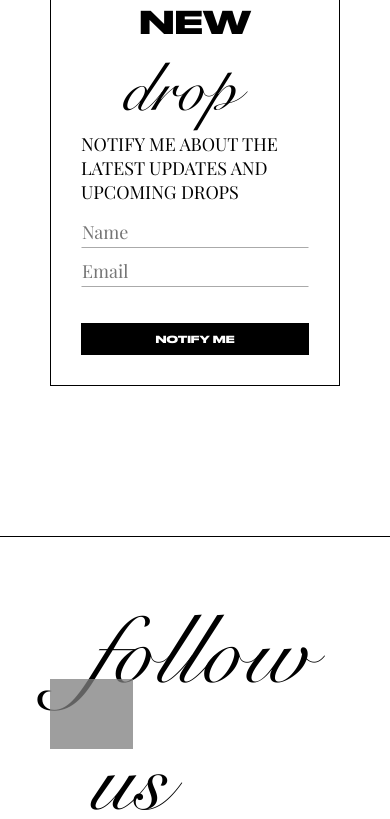
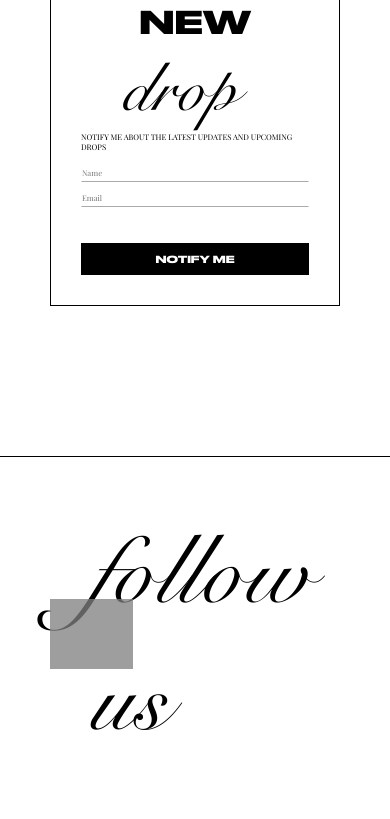
Before and after one commit to Truowng/Nightfox, a website: page index.html in a window 390 px wide. Shown: the part 3860-4679 px from the top of the page. Drawn offline with nearby package versions, Linux system fonts and the light colour scheme; grey boxes are pictures that could not be loaded; a script that the page names is missing; a web font is replaced by a local one.

Commit message:
update homepage contact section

```diff
--- a/assets/css/responsive.css
+++ b/assets/css/responsive.css
@@ -66,6 +66,18 @@
     margin-bottom: 3%;
   }
 
+  .contact-infomation-description {
+    font-size: 2vw;
+  }
+
+  .contact-infomation-input-item {
+    font-size: 2vw;
+  }
+
+  .contact-infomation-input-item::placeholder {
+    font-size: 2vw;
+  }
+
   .contact-infomation-btn {
     font-size: 2.5vw;
     height: 8vw;
```
